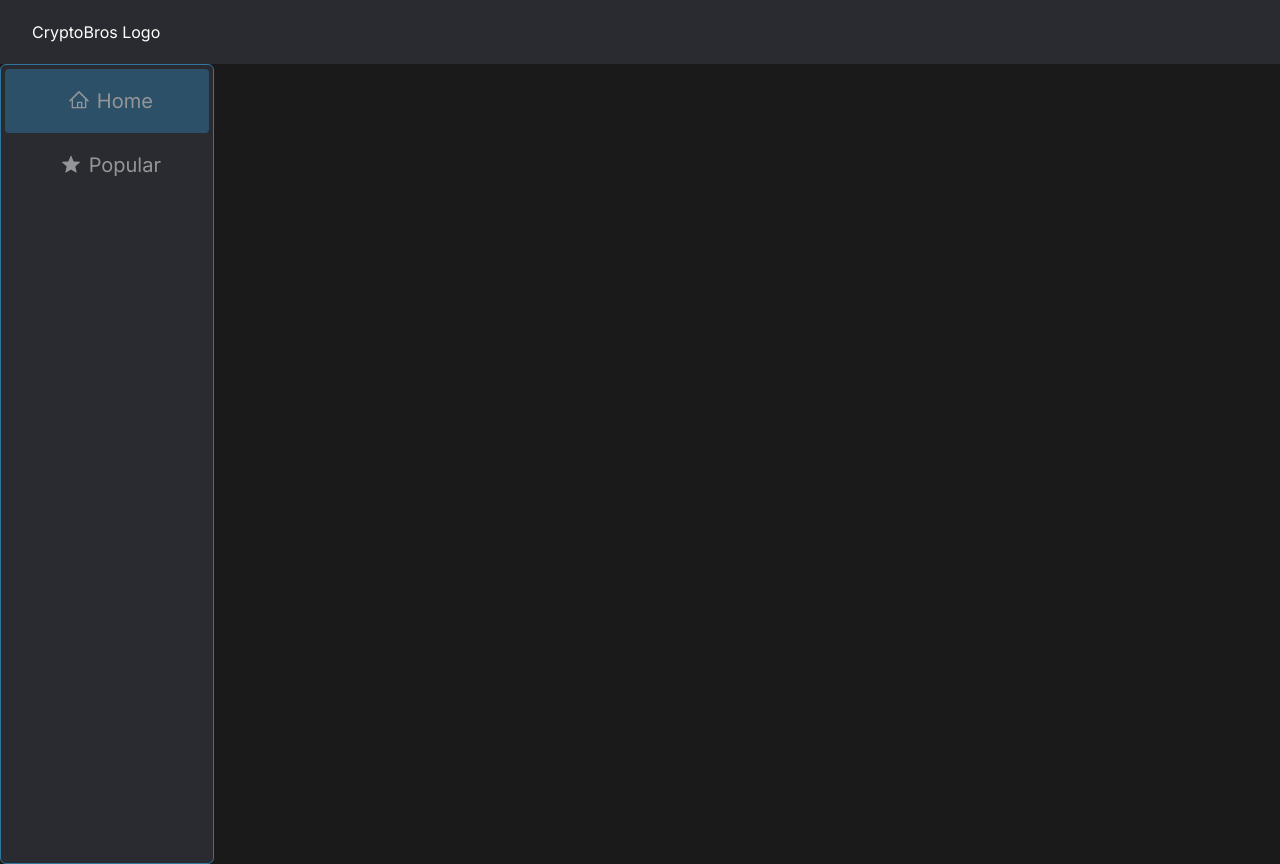
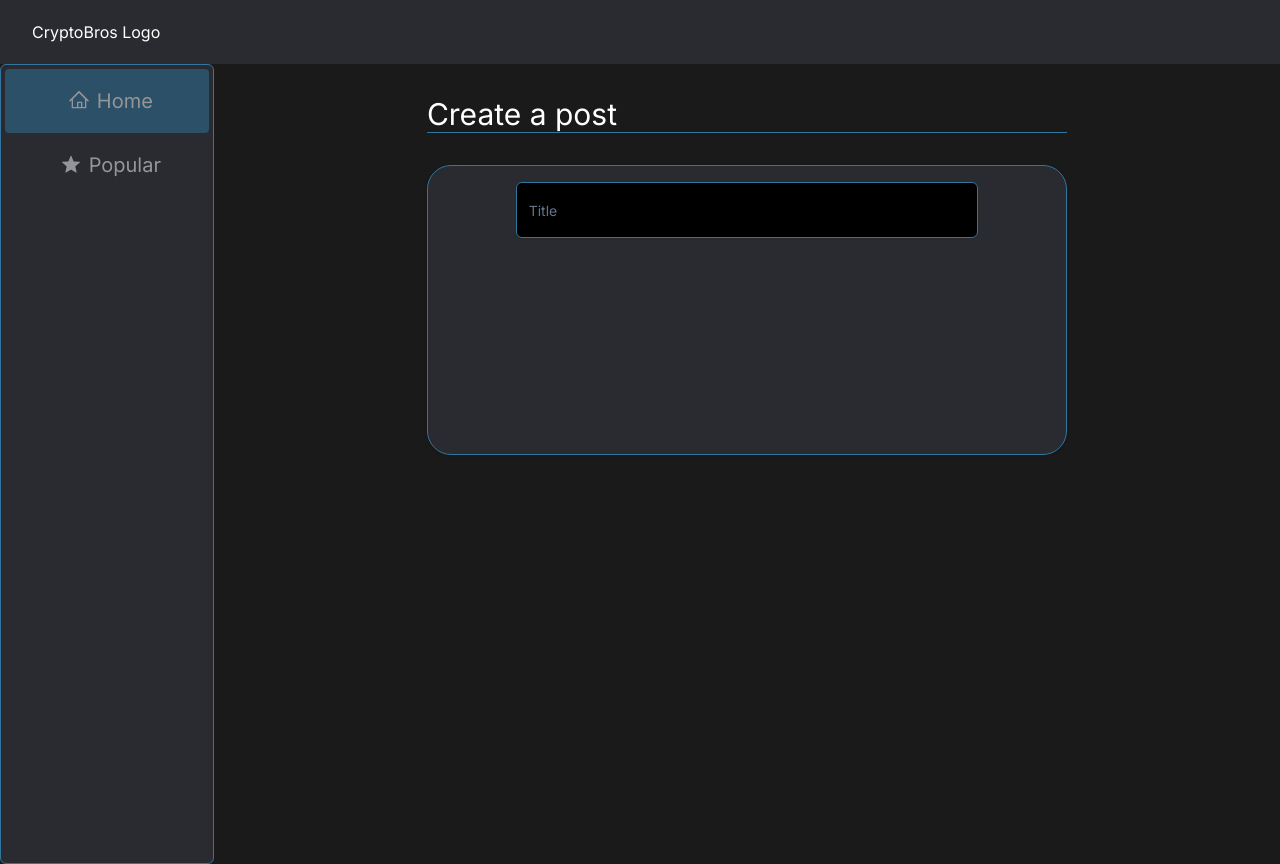
Before and after one commit to Wilsonator123/Secure-Blog-Page, a Next.js app in the folder client/: page /home/create in a window 1280 px wide. Built offline with nearby package versions, Linux system fonts and the light colour scheme.

Commit message:
- Slight layout changes for homepage - Started create page

```diff
--- a/client/app/home/create/page.js
+++ b/client/app/home/create/page.js
@@ -1,9 +1,14 @@
+import CreatePostForm from "@/components/ui/create-post-form";
 
 
 export default function create(){
     return(
-        <div className="flex flex-col h-max w-full">
-
+        <div className="flex flex-col h-max w-full justify-center">
+            <div className="w-3/5 my-8 m-auto">
+                <p className="text-text text-3xl">Create a post</p>
+                <hr className="rounded-none border-1 border-secondary"></hr>
+                <CreatePostForm/>
+            </div>
         </div>
     )
 }
--- /dev/null
+++ b/client/components/ui/create-post-form.jsx
@@ -0,0 +1,31 @@
+import {
+    Card,
+    CardContent,
+    CardDescription,
+    CardFooter,
+    CardHeader,
+    CardTitle,
+  } from "@/components/ui/card"
+  import { Input } from "@/components/ui/input";
+
+
+
+export default function CreatePostForm(){
+
+
+    return(
+        <Card className="w-full bg-primary border-secondary mt-8 rounded-3xl">
+            <CardContent className="flex  w-4/5 mx-auto">
+                <form className="relative flex flex-col justify-center w-full items-center">
+                <div className="relative flex flex-col w-full justify-center items-center pb-6">
+                    <Input className="my-4 h-14 bg-black border-secondary text-text focus:border-accent"
+                    placeholder="Title" />
+                </div>
+                </form>
+        </CardContent>
+
+        <CardFooter className="flex flex-col items-center space-y-4 mb-32">
+        </CardFooter>
+        </Card>
+    )
+}
--- a/client/components/ui/sidebar.jsx
+++ b/client/components/ui/sidebar.jsx
@@ -5,7 +5,7 @@ import StarIcon from "@radix-ui/react-icons"
 export default function Sidebar() {
 
     return(
-        <Command className="flex min-h-screen w-1/5 bg-primary border border-secondary ">
+        <Command className="flex  min-h-screen w-1/5 bg-primary border border-secondary ">
             <CommandList>
                 <CommandGroup>
                     <CommandItem className="text-text text-xl justify-center h-16"><HomeIcon className='mx-2' width={20} height={20}/>Home</CommandItem>
```
